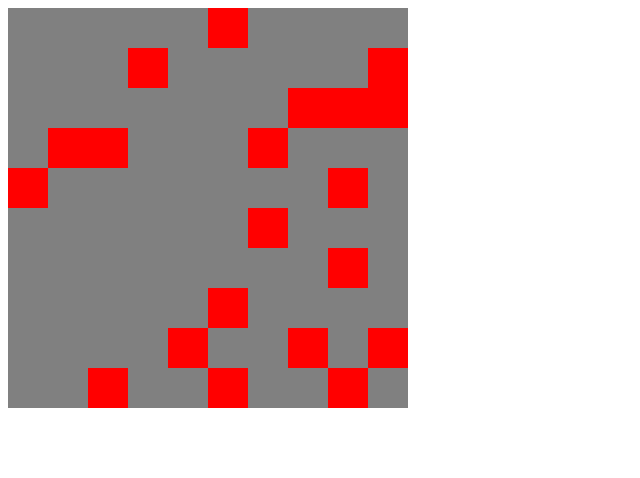
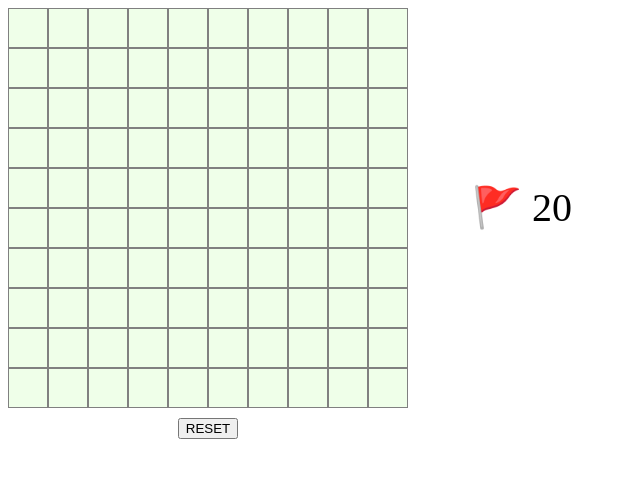
Before and after one commit to VukasinV/minesweeper, a plain HTML site: page index.html in a window 1280 px wide. Shown: the whole page, without its empty margins (0-640 px from the left). Drawn offline with Linux system fonts and the light colour scheme.

Commit message:
added reset button, red color to bomb fields and flags number

```diff
--- a/app.js
+++ b/app.js
@@ -1,25 +1,27 @@
-document.addEventListener("DOMContentLoaded", () => {
-  const grid = document.querySelector(".grid");
+document.addEventListener('DOMContentLoaded', () => {
+  const grid = document.querySelector('.grid');
   let width = 10;
   let bombCount = 20;
   let flags = 0;
   let squares = [];
   let isGameOver = false;
+
+  document.getElementById('reset').addEventListener('click', resetGame);
   // create board
   function createBoard() {
-    const bombsArray = Array(bombCount).fill("bomb");
-    const emptyArray = Array(width * width - bombCount).fill("valid");
+    const bombsArray = Array(bombCount).fill('bomb');
+    const emptyArray = Array(width * width - bombCount).fill('valid');
     const gameArray = emptyArray.concat(bombsArray);
     const shuffledArray = gameArray.sort(() => Math.random() - 0.5);
 
     for (let i = 0; i < width * width; i++) {
-      const square = document.createElement("div");
-      square.setAttribute("id", i);
+      const square = document.createElement('div');
+      square.setAttribute('id', i);
       square.classList.add(shuffledArray[i]);
       grid.appendChild(square);
       squares.push(square);
 
-      square.addEventListener("click", function (e) {
+      square.addEventListener('click', function (e) {
         click(square);
       });
 
@@ -35,56 +37,58 @@ document.addEventListener("DOMContentLoaded", () => {
       const isLeftEdge = i % width == 0;
       const isRightEdge = i % width === width - 1;
 
-      if (squares[i].classList.contains("valid")) {
-        if (i > 0 && !isLeftEdge && squares[i - 1].classList.contains("bomb"))
+      if (squares[i].classList.contains('valid')) {
+        if (i > 0 && !isLeftEdge && squares[i - 1].classList.contains('bomb'))
           total++;
         if (
           i > 9 &&
           !isRightEdge &&
-          squares[i + 1 - width].classList.contains("bomb")
+          squares[i + 1 - width].classList.contains('bomb')
         )
           total++;
-        if (i > 10 && squares[i - width].classList.contains("bomb")) total++;
+        if (i > 10 && squares[i - width].classList.contains('bomb')) total++;
         if (
           i > 11 &&
           !isLeftEdge &&
-          squares[i - 1 - width].classList.contains("bomb")
+          squares[i - 1 - width].classList.contains('bomb')
         )
           total++;
-        if (i < 98 && !isRightEdge && squares[i + 1].classList.contains("bomb"))
+        if (i < 98 && !isRightEdge && squares[i + 1].classList.contains('bomb'))
           total++;
         if (
           i < 90 &&
           !isLeftEdge &&
-          squares[i - 1 + width].classList.contains("bomb")
+          squares[i - 1 + width].classList.contains('bomb')
         )
           total++;
         if (
           i < 88 &&
           !isRightEdge &&
-          squares[i + 1 + width].classList.contains("bomb")
+          squares[i + 1 + width].classList.contains('bomb')
         )
           total++;
-        if (i < 89 && squares[i + width].classList.contains("bomb")) total++;
-        squares[i].setAttribute("data", total);
+        if (i < 89 && squares[i + width].classList.contains('bomb')) total++;
+        squares[i].setAttribute('data', total);
       }
     }
+
+    updateFlagsLeft();
   }
-
-  createBoard();
 
   function addFlag(square) {
     if (isGameOver) return;
-    if (!square.classList.contains("checked") && flags < bombCount) {
-      if (!square.classList.contains("flag")) {
-        square.classList.add("flag");
-        square.innerHTML = "🚩";
+    if (!square.classList.contains('checked') && flags < bombCount) {
+      if (!square.classList.contains('flag')) {
+        square.classList.add('flag');
+        square.innerHTML = '🚩';
         flags++;
+        updateFlagsLeft();
         checkForWin();
       } else {
-        square.classList.remove("flag");
-        square.innerHTML = "";
+        square.classList.remove('flag');
+        square.innerHTML = '';
         flags--;
+        updateFlagsLeft();
       }
     }
   }
@@ -93,22 +97,22 @@ document.addEventListener("DOMContentLoaded", () => {
     let currentId = square.id;
     if (isGameOver) return;
     if (
-      square.classList.contains("checked") ||
-      square.classList.contains("flag")
+      square.classList.contains('checked') ||
+      square.classList.contains('flag')
     )
       return;
-    if (square.classList.contains("bomb")) {
+    if (square.classList.contains('bomb')) {
       gameOver();
     } else {
-      let total = square.getAttribute("data");
+      let total = square.getAttribute('data');
       if (total != 0) {
-        square.classList.add("checked");
+        square.classList.add('checked');
         square.innerHTML = total;
         return;
       }
       checkSquare(square, currentId);
     }
-    square.classList.add("checked");
+    square.classList.add('checked');
   }
 
   function checkSquare(square, currentId) {
@@ -160,12 +164,13 @@ document.addEventListener("DOMContentLoaded", () => {
   }
 
   function gameOver() {
-    console.log("Boom!!!!");
+    console.log('Boom!!!!');
     isGameOver = true;
 
     squares.forEach((square) => {
-      if (square.classList.contains("bomb")) {
-        square.innerHTML = "💣";
+      if (square.classList.contains('bomb')) {
+        square.innerHTML = '💣';
+        square.classList.add('danger');
       }
     });
   }
@@ -174,16 +179,26 @@ document.addEventListener("DOMContentLoaded", () => {
     let matches = 0;
     for (let i = 0; i < squares.length; i++) {
       if (
-        squares[i].classList.contains("flag") &&
-        squares[i].classList.contains("bomb")
+        squares[i].classList.contains('flag') &&
+        squares[i].classList.contains('bomb')
       ) {
         matches++;
       }
 
       if (matches == bombCount) {
-        console.log("YOU WIN!");
+        console.log('YOU WIN!');
         isGameOver = true;
       }
     }
   }
+
+  function resetGame() {
+    location.reload();
+  }
+
+  function updateFlagsLeft() {
+    document.getElementById('flagsCount').innerHTML = bombCount - flags;
+  }
+
+  createBoard();
 });
--- a/index.html
+++ b/index.html
@@ -8,6 +8,17 @@
     <title>Minesweeper</title>
   </head>
   <body>
-    <div class="grid"></div>
+    <div class="container">
+      <div class="grid-plus">
+        <div class="grid"></div>
+        <div class="info">
+          <span>🚩</span>
+          <span id="flagsCount"></span>
+        </div>
+      </div>
+      <div class="control">
+        <button id="reset">RESET</button>
+      </div>
+    </div>
   </body>
 </html>
--- a/style.css
+++ b/style.css
@@ -1,14 +1,29 @@
+:root {
+  --primary: #efffe9;
+  --danger: #e71d36;
+}
+
+.container {
+  display: flex;
+  flex-direction: column;
+}
+
 .grid {
   height: 400px;
   width: 400px;
   display: flex;
   flex-wrap: wrap;
-  background-color: gray;
 }
 
 .grid div {
   height: 40px;
   width: 40px;
+  text-align: center;
+  vertical-align: middle;
+  line-height: 40px;
+  background-color: var(--primary);
+  box-sizing: border-box;
+  border: 1px solid gray;
 }
 
 .checked {
@@ -18,3 +33,26 @@
 .bomb {
   background-color: red;
 }
+
+.danger {
+  background-color: var(--danger) !important;
+}
+
+.control {
+  display: flex;
+  flex-wrap: wrap;
+  width: 400px;
+  justify-content: center;
+  margin-top: 10px;
+}
+
+.grid-plus {
+  display: flex;
+}
+
+.info {
+  margin-left: 4rem;
+  vertical-align: middle;
+  line-height: 400px;
+  font-size: 40px;
+}
```
